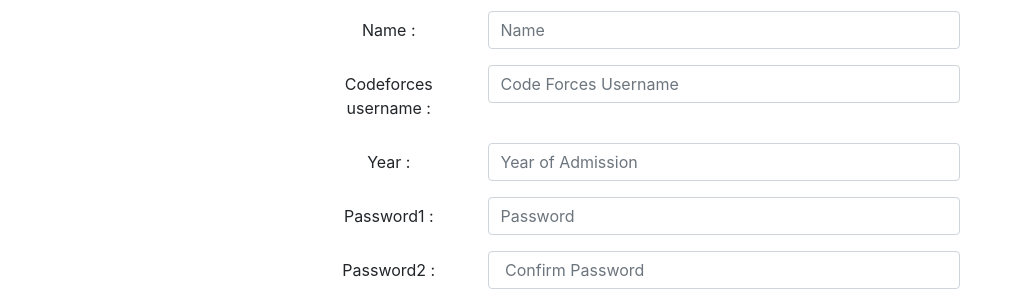
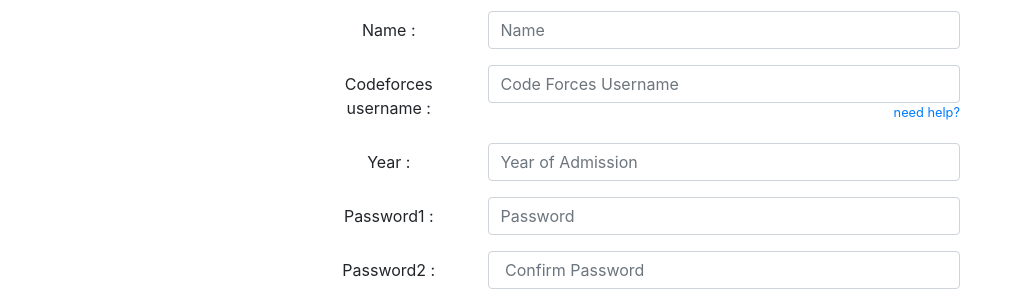
Before and after one commit to Coding-Club-JNTUHCEH/CC_coding_practice, a Django app: page /signup in a window 1280 px wide. Shown: the part 275-575 px from the top of the page, without its empty margins (0-1011 px from the left). Run offline with Django 3.2, Linux system fonts and the light colour scheme; some libraries are stand-ins or nearby versions.

Commit message:
add help page view

```diff
--- a/users/forms.py
+++ b/users/forms.py
@@ -47,7 +47,7 @@ class SignUpForm(UserCreationForm):
                                                                     "class"         : "form-control",
                                                                     "required"      : True,
                                                                     }))
-    codeForces_username = forms.CharField(validators=[validate_CFUsername], max_length=30,widget=forms.TextInput(attrs={
+    codeForces_username = forms.CharField(validators=[validate_CFUsername],help_text="need help?", max_length=30,widget=forms.TextInput(attrs={
                                                                     "placeholder"   : "Code Forces Username",
                                                                     "class"         : "form-control",
                                                                     "id"            : "name",
--- a/users/templates/signup.html
+++ b/users/templates/signup.html
@@ -13,11 +13,12 @@
                     <label for="staticEmail" class="col-sm-3 col-form-label">{{ field.label}} :</label>
                     <div class="col-sm-9">
                         {{ field }}
+                        <a href="{% url 'help' %}"><small style="float: right;">{{field.help_text}}</small></a>
                     </div>
 
-                {% for error in field.errors %}
-                <p style="color: red">{{ error }}</p>
-                {% endfor %}
+                    {% for error in field.errors %}
+                    <p style="color: red">{{ error }}</p>
+                    {% endfor %}
                 </div>
             {% endfor %}
             <button type="submit" class="btn btn-primary fivePercentMargin">Submit</button>
--- a/users/urls.py
+++ b/users/urls.py
@@ -4,6 +4,7 @@ from django.contrib.auth import views as auth_views
 urlpatterns = [
     path('signup', views.signup_view, name = 'signup'),
     path('login', views.login_view, name = 'login'),
+    path('help-codeforces', views.help_CF_view, name = 'help'),
     path('logout', views.logout_view, name = 'logout'),
     path('users/<str:username>', views.profile_view, name = 'profile'),
     path('users', views.profile_view, name = 'profile'),
--- a/users/views.py
+++ b/users/views.py
@@ -111,3 +111,6 @@ def changePassword_view(request):
 def logout_view(request):
     logout(request)
     return redirect(reverse(login_view))
+
+def help_CF_view(request):
+    return render(request, 'help_CF.html')
```
Also changed, not shown: users/templates/help_CF.html (added, +11 -0 lines), README.md.
